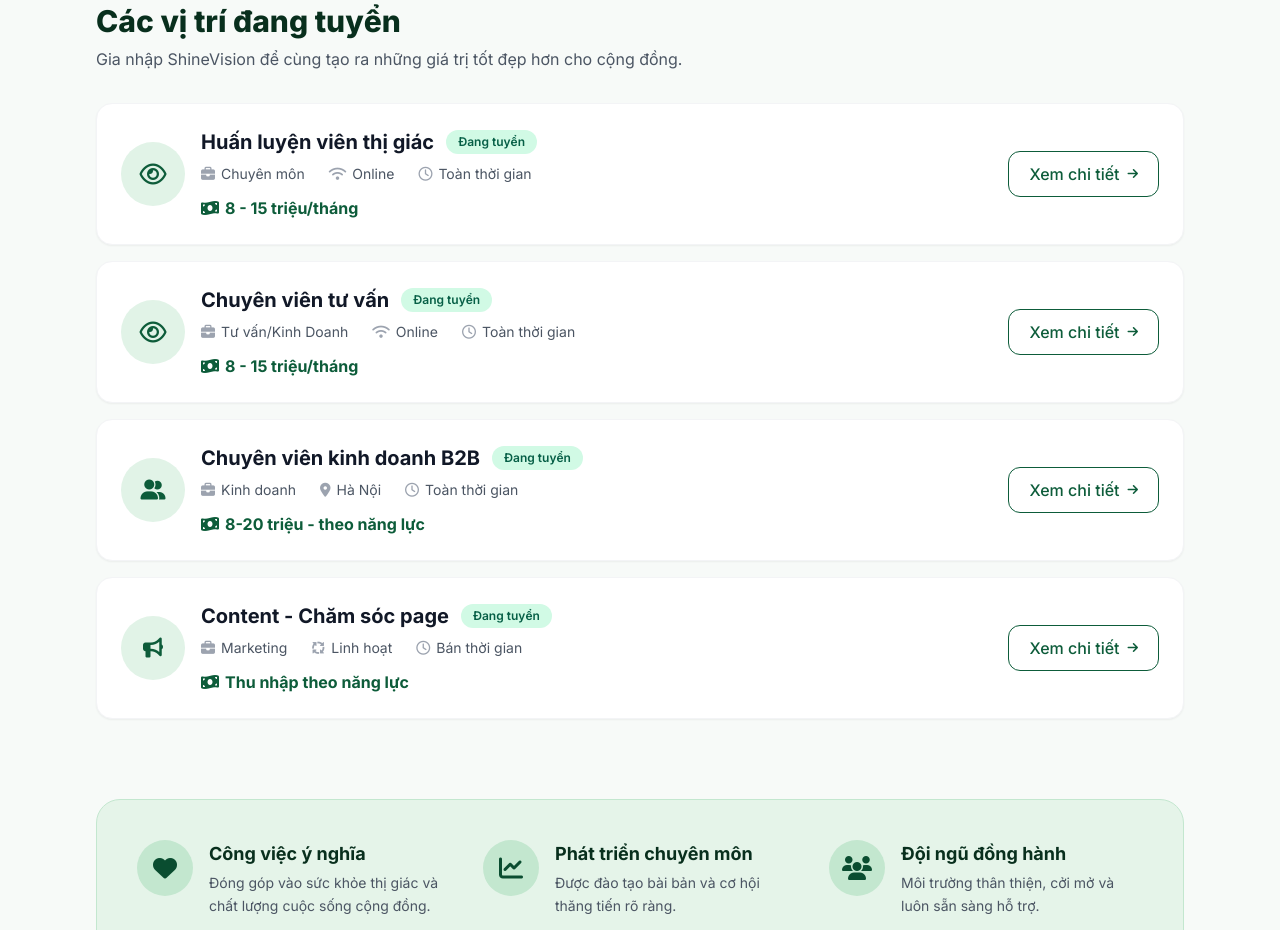
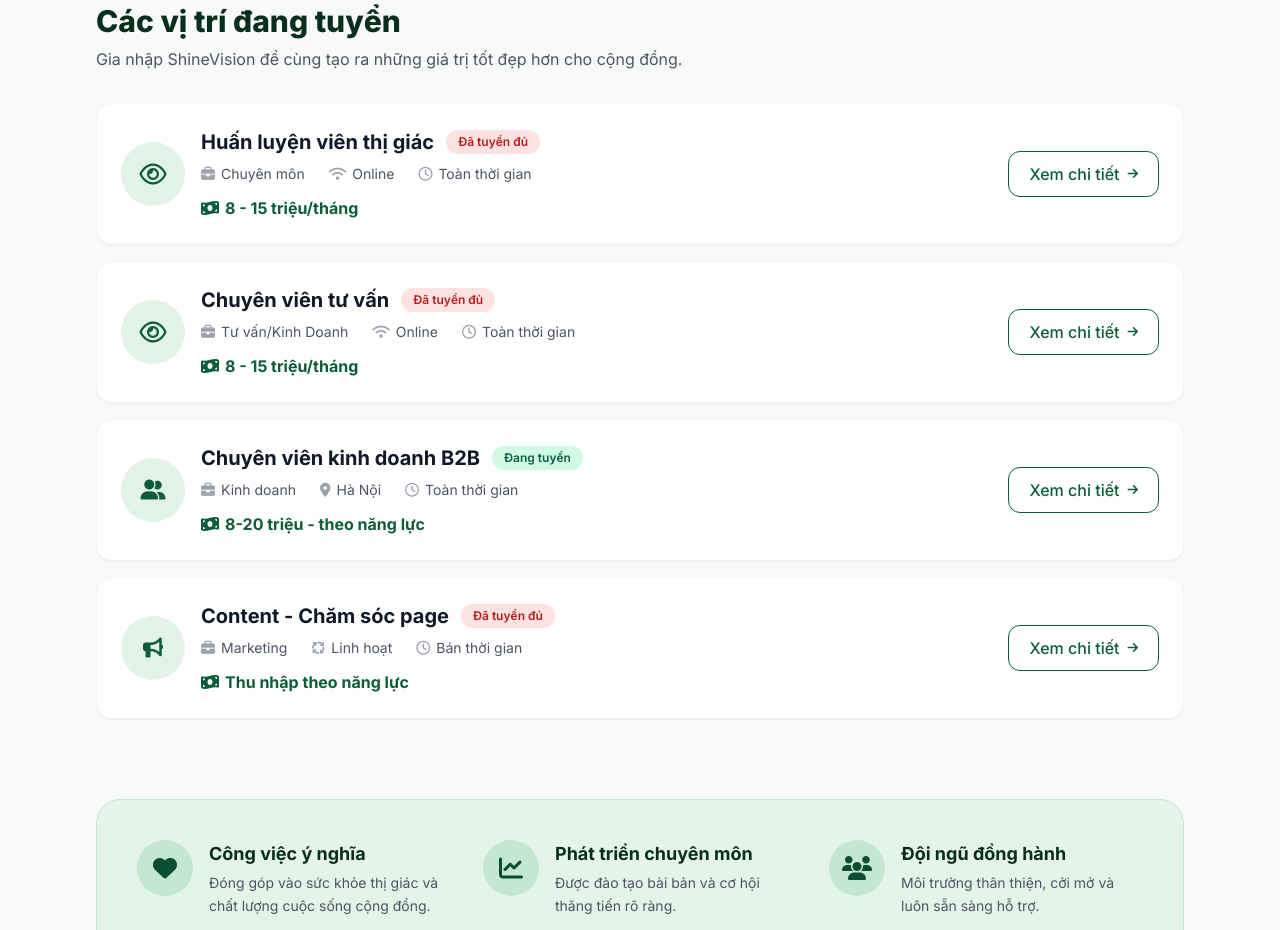
Before and after one commit to ngockhanhshine/tuyendung-shine, a plain HTML site: page index.html in a window 1280 px wide. Shown: the part 1150-2080 px from the top of the page. Drawn offline with nearby package versions, Linux system fonts and the light colour scheme.

Commit message:
Add files via upload

```diff
--- a/index.html
+++ b/index.html
@@ -158,8 +158,8 @@
                         <div class="space-y-2">
                             <div class="flex flex-wrap items-center gap-3">
                                 <h3 class="text-xl font-bold text-gray-900">Huấn luyện viên thị giác</h3>
-                                <span class="bg-emerald-100 text-emerald-800 text-xs font-semibold px-3 py-1 rounded-full">
-                                    Đang tuyển
+                                <span class="bg-red-100 text-red-700 text-xs font-semibold px-3 py-1 rounded-full">
+                                    Đã tuyển đủ
                                 </span>
                             </div>
                             <div class="flex flex-wrap items-center gap-y-2 gap-x-6 text-sm text-gray-600">
@@ -199,8 +199,8 @@
                         <div class="space-y-2">
                             <div class="flex flex-wrap items-center gap-3">
                                 <h3 class="text-xl font-bold text-gray-900">Chuyên viên tư vấn</h3>
-                                <span class="bg-emerald-100 text-emerald-800 text-xs font-semibold px-3 py-1 rounded-full">
-                                    Đang tuyển
+                                <span class="bg-red-100 text-red-700 text-xs font-semibold px-3 py-1 rounded-full">
+                                    Đã tuyển đủ
                                 </span>
                             </div>
                             <div class="flex flex-wrap items-center gap-y-2 gap-x-6 text-sm text-gray-600">
@@ -283,8 +283,8 @@
                         <div class="space-y-2">
                             <div class="flex flex-wrap items-center gap-3">
                                 <h3 class="text-xl font-bold text-gray-900">Content - Chăm sóc page</h3>
-                                <span class="bg-emerald-100 text-emerald-800 text-xs font-semibold px-3 py-1 rounded-full">
-                                    Đang tuyển
+                                <span class="bg-red-100 text-red-700 text-xs font-semibold px-3 py-1 rounded-full">
+                                    Đã tuyển đủ
                                 </span>
                             </div>
                             <div class="flex flex-wrap items-center gap-y-2 gap-x-6 text-sm text-gray-600">
```
